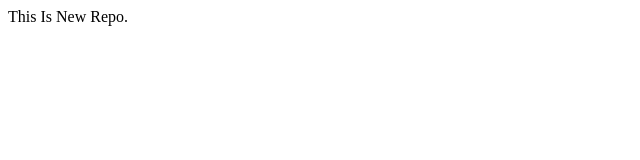
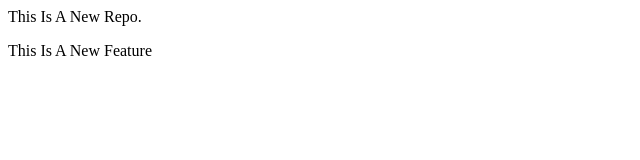
Before and after one commit to AashishLadva/localrepo, a plain HTML site: page index.html in a window 1280 px wide. Shown: the whole page, without its empty margins (0-640 px from the left). Drawn offline with Linux system fonts and the light colour scheme.

Commit message:
Add new feature

```diff
--- a/index.html
+++ b/index.html
@@ -1 +1,2 @@
-<p>This Is New Repo.</p>
+<p>This Is A New Repo.</p>
+<p>This Is A New Feature</p>
```
